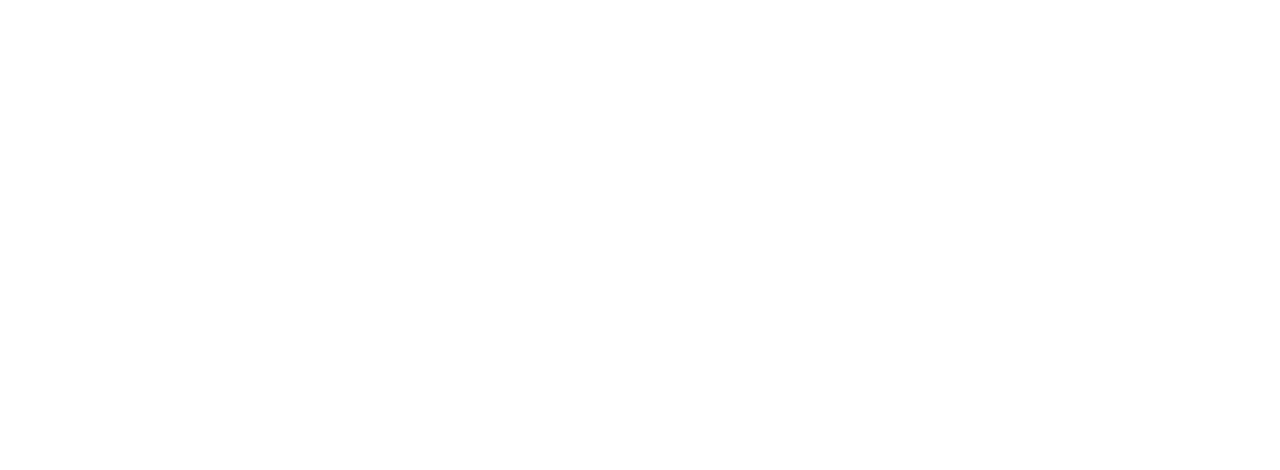
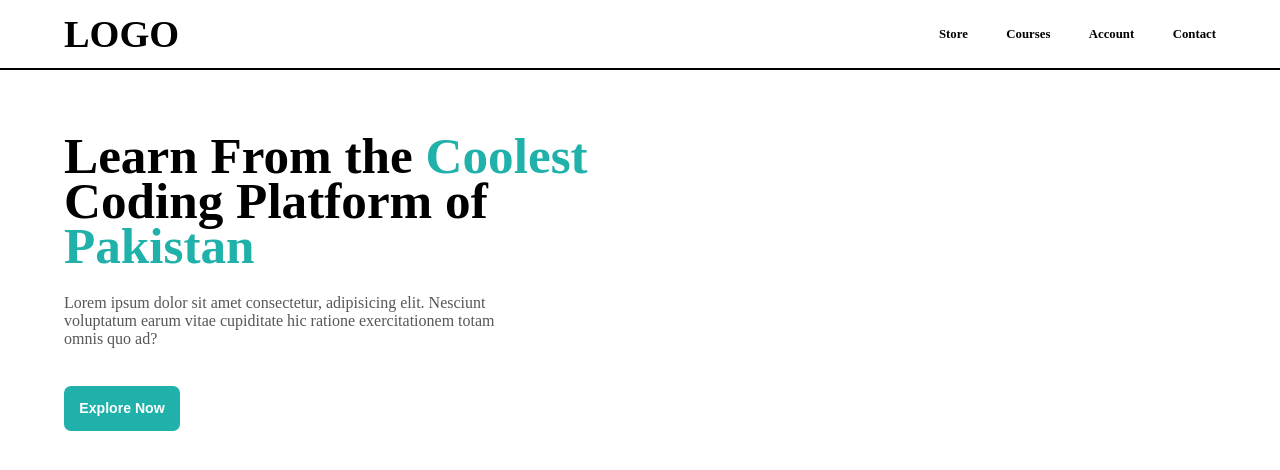
Before and after one commit to Hamadullah12/responsive-my-project, a plain HTML site: page index.html in a window 1280 px wide. Drawn offline with nearby package versions, Linux system fonts and the light colour scheme.

Commit message:
Navbar and left side of content is ready

```diff
--- a/index.html
+++ b/index.html
@@ -4,10 +4,38 @@
     <meta charset="UTF-8">
     <meta name="viewport" content="width=device-width, initial-scale=1.0">
     <link rel="stylesheet" href="style.css">
+    <link
+    href="https://cdn.jsdelivr.net/npm/remixicon@4.5.0/fonts/remixicon.css"
+    rel="stylesheet"
+/>
     <title>Landing page </title>
 </head>
 <body>
+    <div class="main">
+    <!-- Header : Navbar portion -->
+    <div class="nav">
+        <h2>LOGO</h2>
+<div class="nav-part2">
+    <h4>Store</h4>
+    <h4>Courses</h4>
+    <h4>Account</h4>
+    <h4>Contact</h4>
+    <i class="ri-menu-3-line"></i>
+</div>
+</div>
 
+<!-- Content Portion -->
+
+<div class="content">
+    <div class="left">
+        <h1>Learn From the <span>Coolest </span> Coding  Platform of <span>Pakistan</span></h1>
+  <p>Lorem ipsum dolor sit amet consectetur, adipisicing elit. Nesciunt voluptatum earum vitae cupiditate hic ratione exercitationem totam omnis quo ad?</p>
+<button>Explore Now</button>
+</div>
+    <div class="right">
+
+    </div>
+</div>
 </div>
 </body>
 </html>
--- a/style.css
+++ b/style.css
@@ -0,0 +1,126 @@
+* {
+    padding: 0;
+    margin: 0;
+    box-sizing: border-box;
+}
+
+html,
+body {
+    width: 100%;
+    height: 100%;
+}
+
+.main {
+    width: 100%;
+    height: 100%;
+    position: relative;
+}
+
+.nav {
+    height: 70px;
+    width: 100%;
+    border-bottom: 2px solid #000;
+    /* background-color: crimson; */
+    display: flex;
+    justify-content: space-between;
+    align-items: center;
+    padding: 0 5vw;
+}
+
+.nav h2 {
+    font-size: 3vw;
+    font: 700;
+}
+
+.nav h4 {
+    font-size: 1vw;
+}
+
+.nav-part2 {
+    display: flex;
+    gap: 3vw;
+    align-items: center;
+}
+
+.nav i {
+    font-weight: 700;
+    display: none;
+}
+
+/* COntent portion */
+/* calc funtion is for artithmetic operation ex we give nav 100px height so by this method it willl get the
+remaing height without any other scroll bar */
+.content {
+    width: 100%;
+    height: calc(100% - 100px);
+    display: flex;
+    position: relative;
+}
+
+.left{
+    height: 100%;
+    width: 55%;
+    /* background-color: crimson; */
+    padding: 5vw 5vw;
+}
+
+.left h1{
+    font-size:4vw;
+    line-height: 3.5vw;
+}
+.left h1 span{
+    color: lightseagreen;
+}
+
+.left p{
+    font-size: 1.25vw;
+    width: 80%;
+    color: rgb(88, 86, 86);
+    margin-top: 2vw;
+    margin-bottom: 3vw;
+}
+button{
+    font-size: 1.1vw;
+    color: white;
+    background-color: lightseagreen;
+    border: none;
+    border-radius: 7px;
+    font-weight: 700;
+    padding: 1.1vw 1.2vw;
+
+}
+.right{
+    height: 100%;
+    width: 45%;
+    /* background-color: rgb(183, 152, 61); */
+}
+
+
+
+
+
+/* Responsive portion  */
+
+@media (max-width:600px) {
+    .nav {
+        background-color: royalblue;
+        color: black;
+        height: 50px;
+    }
+
+    .nav h2 {
+        font-size: 5vw;
+        padding: 0 7vw;
+    }
+
+    .nav h4 {
+        font-size: 4vw;
+        display: none;
+    }
+
+    .nav i {
+        display: block;
+        font-size: 5vw;
+    }
+
+}
```
Also changed, not shown: Assets/3759159.jpg (added), Assets/4140038.jpg (added), Assets/6463428.jpg (added).
